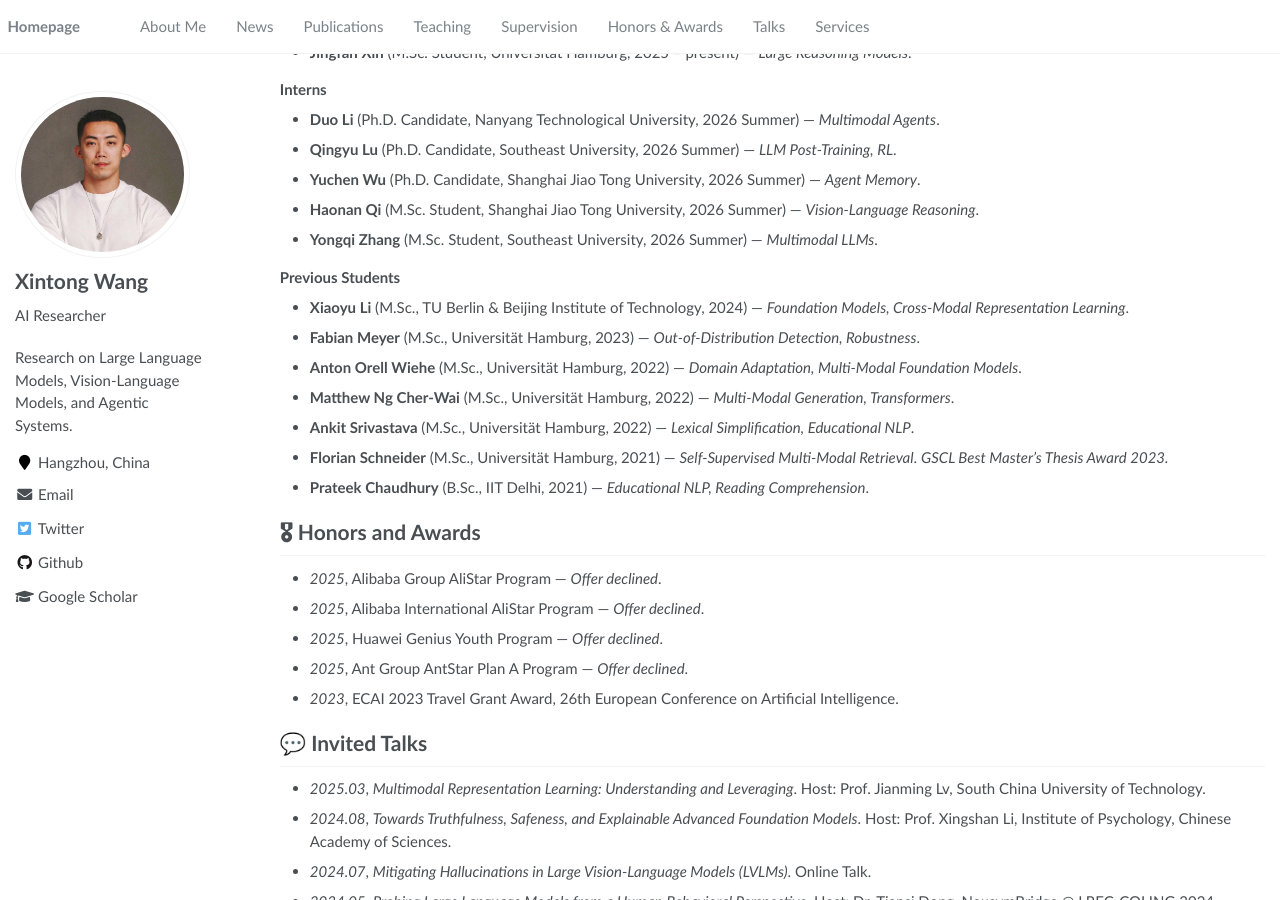
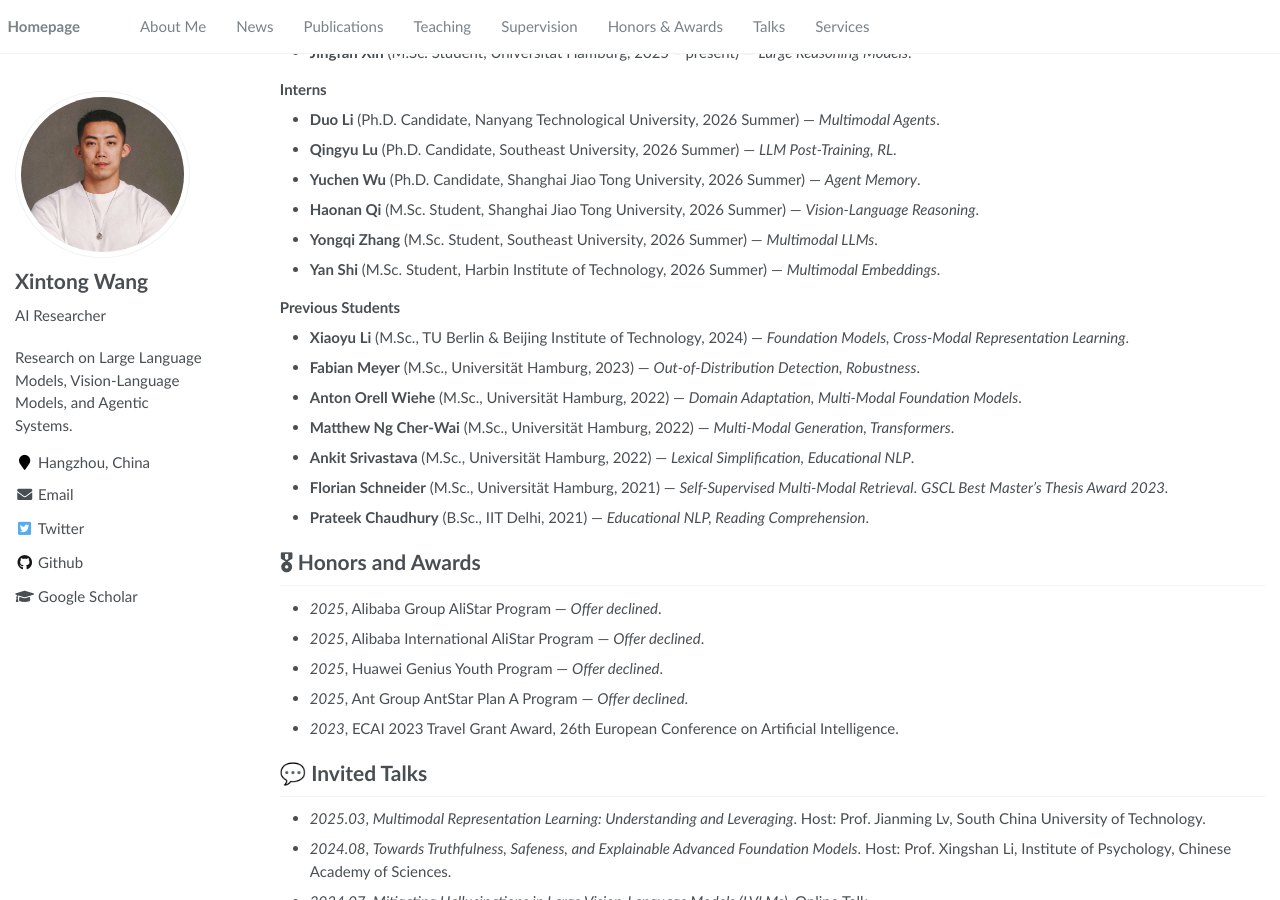
Before and after one commit to Ethanscuter/ethanscuter.github.io, a Jekyll site: the page built from _pages/about.md, in a window 1280 px wide and 900 px high, scrolled down 3427 px. Built offline with Jekyll 4.4.1, drawn with Linux system fonts in a browser that asks for light colours.

Commit message:
Add intern Yan Shi to supervision list

```diff
--- a/_pages/about.md
+++ b/_pages/about.md
@@ -139,6 +139,7 @@ My research focuses on **large language models and agentic systems**, with an em
 - **Yuchen Wu** (Ph.D. Candidate, Shanghai Jiao Tong University, 2026 Summer) — *Agent Memory*.
 - **Haonan Qi** (M.Sc. Student, Shanghai Jiao Tong University, 2026 Summer) — *Vision-Language Reasoning*.
 - **Yongqi Zhang** (M.Sc. Student, Southeast University, 2026 Summer) — *Multimodal LLMs*.
+- **Yan Shi** (M.Sc. Student, Harbin Institute of Technology, 2026 Summer) — *Multimodal Embeddings*.
 
 **Previous Students**
 - **Xiaoyu Li** (M.Sc., TU Berlin & Beijing Institute of Technology, 2024) — *Foundation Models, Cross-Modal Representation Learning*.
```
